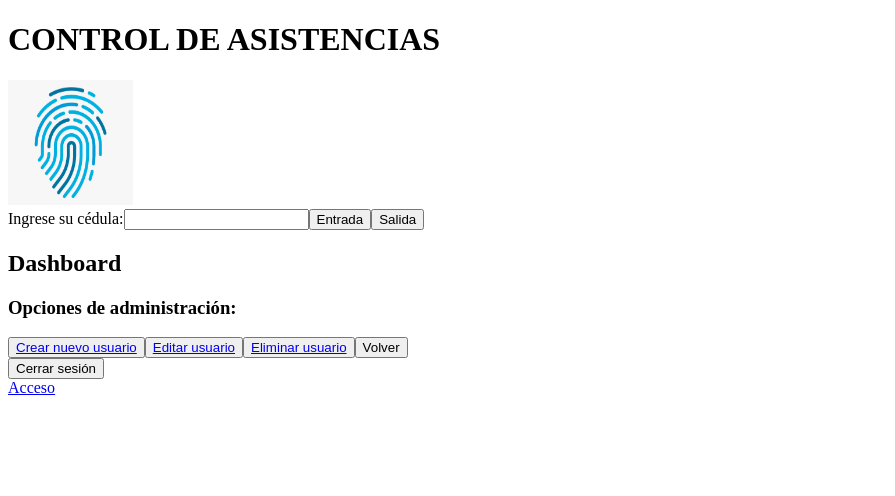
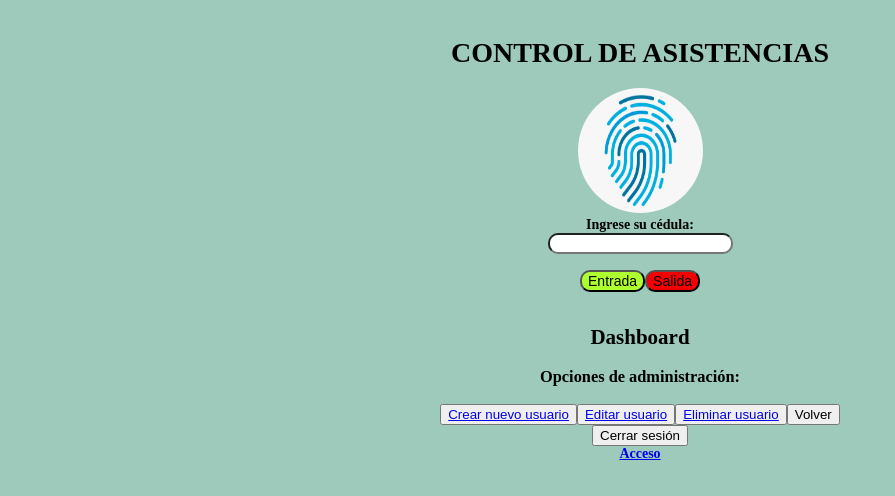
Before and after one commit to caromoralesdavid/Vue-sistema, a Vue app: page /dashboard in a window 1280 px wide. Shown: the top 496 px of the page, without its empty margins (0-895 px from the left). Built offline with nearby package versions, Linux system fonts and the light colour scheme.

Commit message:
estilos aplicados al app.vue

```diff
--- a/index.html
+++ b/index.html
@@ -3,6 +3,7 @@
   <head>
     <meta charset="UTF-8">
     <link rel="icon" href="../Sistema-Asistencias/src/components/icons/LogoAsistencia.png">
+    <link rel="stylesheet" href="../Vue-sistema/src/assets/base.css">
     <meta name="viewport" content="width=device-width, initial-scale=1.0">
     <title>CC Asistencia</title>
   </head>
--- a/src/App.vue
+++ b/src/App.vue
@@ -1,31 +1,23 @@
 <template>
-  <div>
+  <div class="encabezado">
     <header>
       <h1>CONTROL DE ASISTENCIAS</h1>
+
     </header>
 
-    <img
-      alt="Vue logo"
-      class="logo"
-      src="@/components/icons/LogoAsistencia.png"
-      width="125"
-      height="125"
-    />
+    <img alt="Vue logo" class="logo" src="@/components/icons/LogoAsistencia.png" width="125" height="125" />
     <div class="content">
-      <!-- <div class="wrapper"> -->
-      <!-- <HelloWorld msg="CC ASISTENCIAS" /> -->
-      <label for="input-text">Ingrese su cédula:</label>
+      <label for="input-text">Ingrese su cédula:</label><br>
       <!-- <input type="text" id="input-text" v-model="cedula" /> -->
-      <input type="text" id="input-text" v-model="cedula" autocomplete="off" />
-
+      <input type="text" id="input-text" v-model="cedula" autocomplete="off" /><br><br>
       <button class="entrada" @click="marcarEntrada">Entrada</button>
-      <button class="entrada" @click="marcarSalida">Salida</button>
+      <button class="salida" @click="marcarSalida">Salida</button>
     </div>
-
+    <br>
     <router-view></router-view>
-    <!-- Utiliza "router-view" en lugar de "RouterView" -->
-    <router-link to="/dashboard">Acceso</router-link>
-    <!-- Utiliza "router-link" en lugar de "RouterLink" -->
+    <div class="acceso">
+      <router-link to="/login" target="_blank">Acceso</router-link>
+    </div>
   </div>
 </template>
 
@@ -48,3 +40,65 @@ export default {
   },
 };
 </script>
+
+<style>
+body {
+  padding: 10px;
+  text-align: center;
+  align-items: center;
+  background-color: rgb(158, 202, 187);
+}
+
+.content {
+  font-size: 14px;
+  font-weight: bold;
+  font-family: 'Times New Roman', Times, serif;
+}
+
+.content input {
+  border-radius: 10px;
+}
+
+.encabezado {
+  font-size: 14px;
+  font-weight: bold;
+}
+
+img {
+  border-radius: 50%;
+}
+
+.entrada {
+  background-color: greenyellow;
+  size: 18px;
+  font-size: 14px;
+  border-radius: 10px;
+}
+
+.entrada:hover {
+  background-color: rgb(49, 250, 49);
+  cursor: pointer;
+  color: antiquewhite;
+}
+
+.salida {
+  background-color: rgb(245, 0, 0);
+  size: 18px;
+  font-size: 14px;
+  border-radius: 10px;
+}
+
+.salida:hover {
+  background-color: red;
+  cursor: pointer;
+  color: antiquewhite;
+}
+.acceso{
+  font-weight: bold;
+  font-size: 14px;
+}
+.acceso:hover{
+  cursor: pointer;
+  border-radius: 5px;
+}
+</style>
--- a/src/assets/base.css
+++ b/src/assets/base.css
@@ -1,74 +1,16 @@
-/* color palette from <https://github.com/vuejs/theme> */
-:root {
-  --vt-c-white: #ffffff;
-  --vt-c-white-soft: #f8f8f8;
-  --vt-c-white-mute: #f2f2f2;
-
-  --vt-c-black: #181818;
-  --vt-c-black-soft: #222222;
-  --vt-c-black-mute: #282828;
-
-  --vt-c-indigo: #2c3e50;
-
-  --vt-c-divider-light-1: rgba(60, 60, 60, 0.29);
-  --vt-c-divider-light-2: rgba(60, 60, 60, 0.12);
-  --vt-c-divider-dark-1: rgba(84, 84, 84, 0.65);
-  --vt-c-divider-dark-2: rgba(84, 84, 84, 0.48);
-
-  --vt-c-text-light-1: var(--vt-c-indigo);
-  --vt-c-text-light-2: rgba(60, 60, 60, 0.66);
-  --vt-c-text-dark-1: var(--vt-c-white);
-  --vt-c-text-dark-2: rgba(235, 235, 235, 0.64);
+:root{
+  background-color: #3d3d3d;
 }
-
-/* semantic color variables for this project */
-:root {
-  --color-background: var(--vt-c-white);
-  --color-background-soft: var(--vt-c-white-soft);
-  --color-background-mute: var(--vt-c-white-mute);
-
-  --color-border: var(--vt-c-divider-light-2);
-  --color-border-hover: var(--vt-c-divider-light-1);
-
-  --color-heading: var(--vt-c-text-light-1);
-  --color-text: var(--vt-c-text-light-1);
-
-  --section-gap: 160px;
+body{
+  background-color: rgb(40, 218, 158);
 }
-
-@media (prefers-color-scheme: dark) {
-  :root {
-    --color-background: var(--vt-c-black);
-    --color-background-soft: var(--vt-c-black-soft);
-    --color-background-mute: var(--vt-c-black-mute);
-
-    --color-border: var(--vt-c-divider-dark-2);
-    --color-border-hover: var(--vt-c-divider-dark-1);
-
-    --color-heading: var(--vt-c-text-dark-1);
-    --color-text: var(--vt-c-text-dark-2);
-  }
+.content{
+  font-size: 14px;
+  font-weight: bold;
+  font-family: 'Times New Roman', Times, serif;
+  background-color: blueviolet;
 }
-
-
-::before,
-::after {
-  box-sizing: border-box;
-  margin: 0;
-  position: relative;
-  font-weight: normal;
+.encabezado{
+  font-size: 14px;
+  font-weight: bold;
 }
-
-body {
-  min-height: 100vh;
-  color: var(--color-text);
-  background: var(--color-background);
-  transition: color 0.5s, background-color 0.5s;
-  line-height: 1.6;
-  font-family: Inter, -apple-system, BlinkMacSystemFont, 'Segoe UI', Roboto, Oxygen, Ubuntu,
-    Cantarell, 'Fira Sans', 'Droid Sans', 'Helvetica Neue', sans-serif;
-  font-size: 15px;
-  text-rendering: optimizeLegibility;
-  -webkit-font-smoothing: antialiased;
-  -moz-osx-font-smoothing: grayscale;
-}
--- a/src/assets/main.css
+++ b/src/assets/main.css
@@ -26,10 +26,20 @@ a,
     display: flex;
     place-items: center;
   }
-
-  #app {
-    display: grid;
-    grid-template-columns: 1fr 1fr;
-    padding: 0 2rem;
-  }
 }
+:root{
+  background-color: #3d3d3d;
+}
+body{
+  background-color: rgb(40, 218, 158);
+}
+.content{
+  font-size: 14px;
+  font-weight: bold;
+  font-family: 'Times New Roman', Times, serif;
+  background-color: blueviolet;
+}
+.encabezado{
+  font-size: 14px;
+  font-weight: bold;
+}
```
Also changed, not shown: src/components/CrearUsuario.vue (added, +14 -0 lines).
